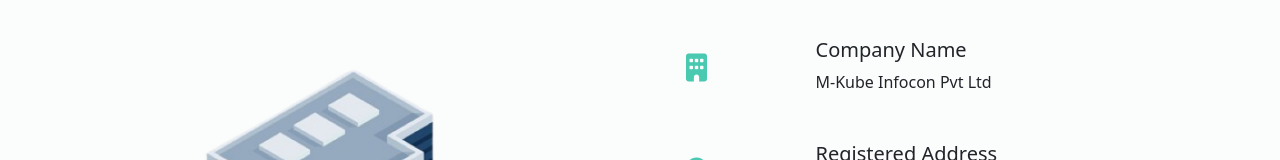
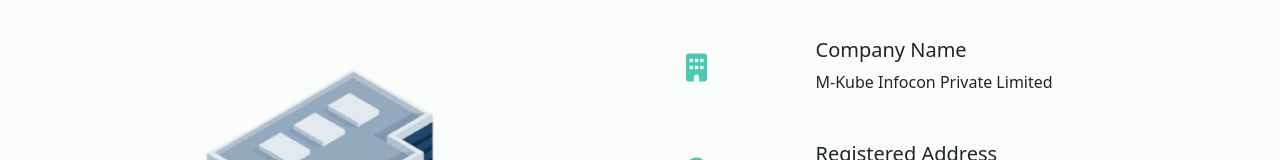
Before and after one commit to JEGA786/white-label-2, a React (Create React App) app: page /contactus in a window 1280 px wide. Shown: the part 741-901 px from the top of the page. Built offline with nearby package versions, Linux system fonts and the light colour scheme; a web font is replaced by a local one.

Commit message:
text change

```diff
--- a/src/view/dashboardhead/contact-us/Contactus.tsx
+++ b/src/view/dashboardhead/contact-us/Contactus.tsx
@@ -36,7 +36,7 @@
           <Register
               icon={"fs-3 mt-3 fa fa-building col-3 "}
               h6={"Company Name"}
-              p={`M-Kube Infocon Pvt Ltd`}
+              p={`M-Kube Infocon Private Limited`}
             />
 
             <Register
```
